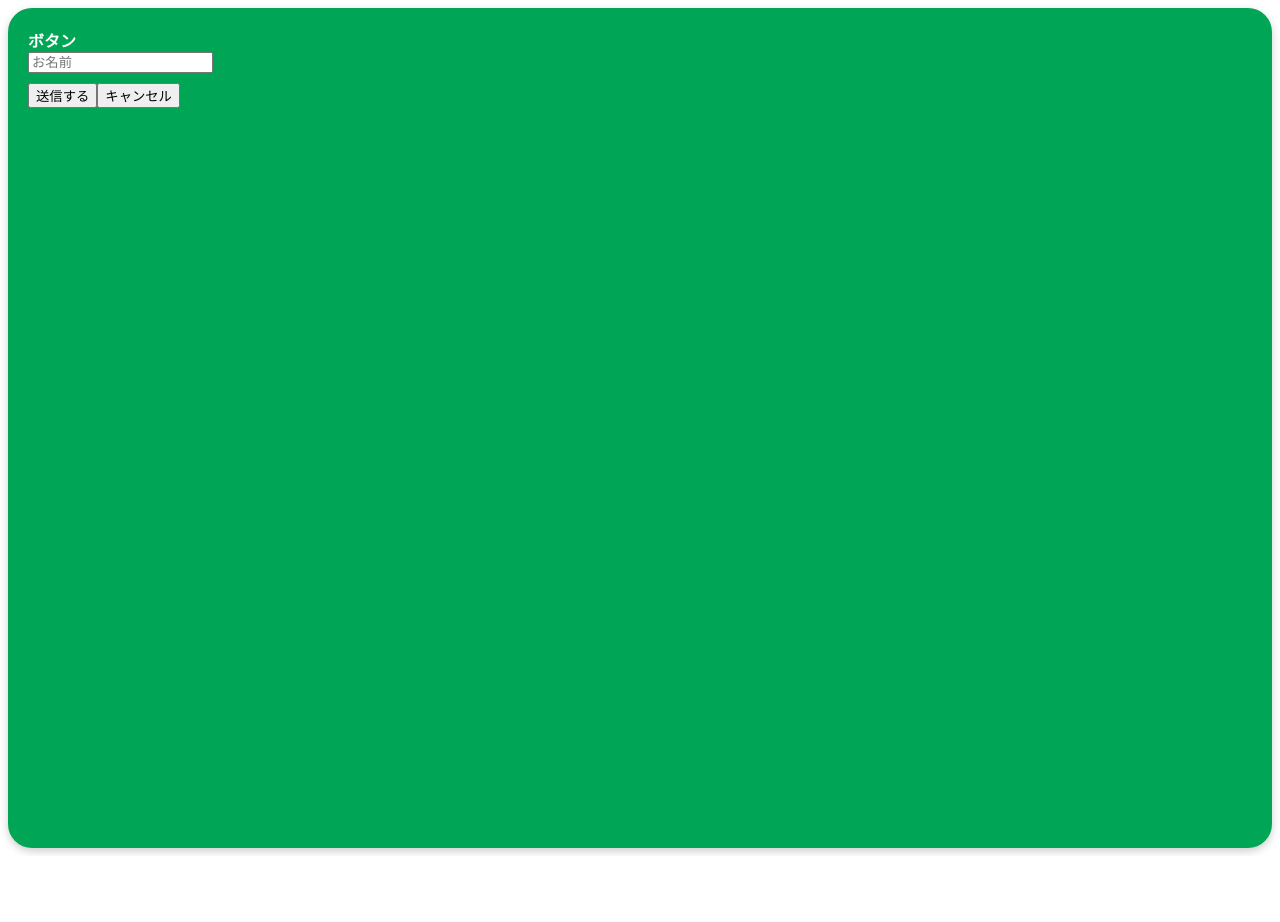
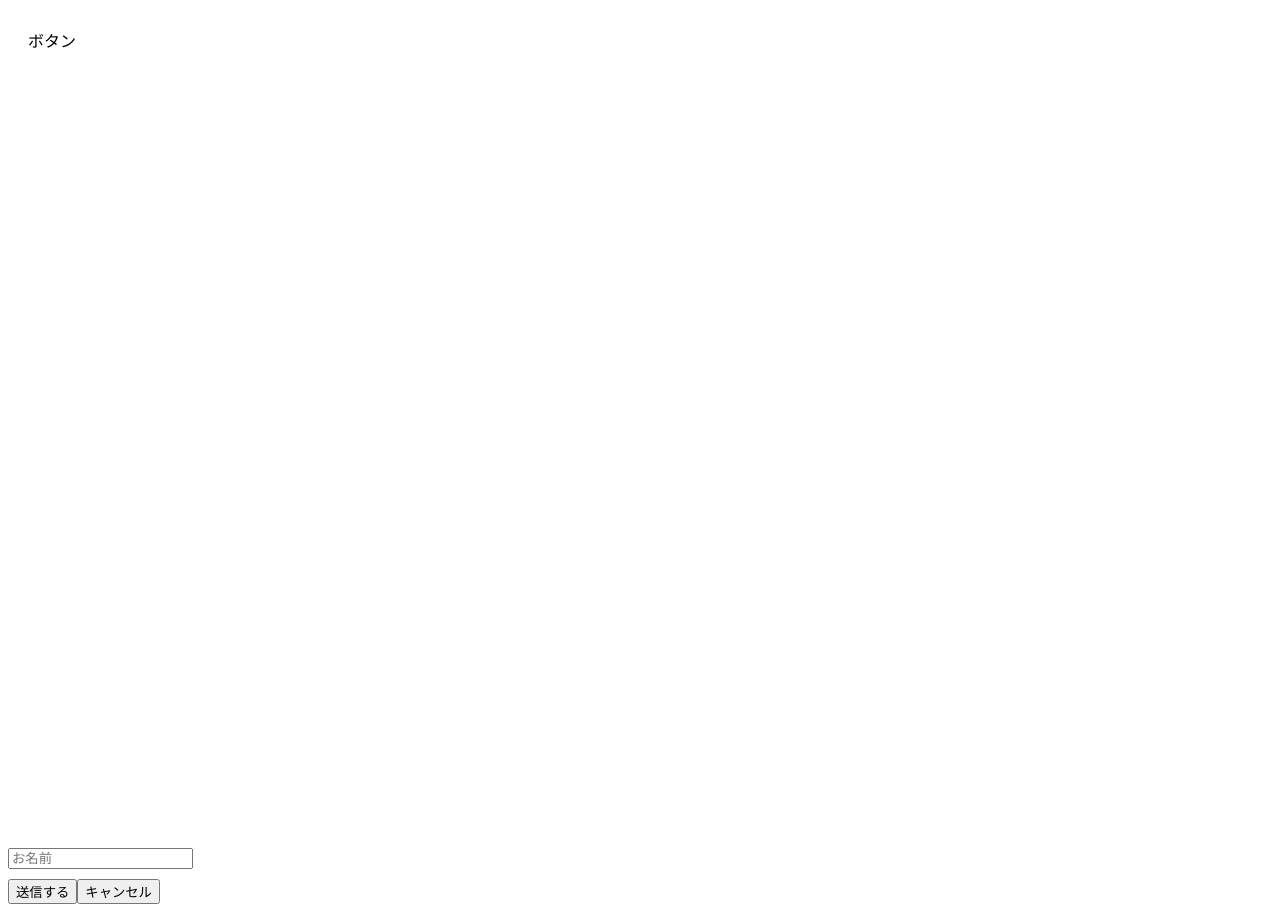
Before and after one commit to ag3i/LIFF, a Nuxt app: page / in a window 1280 px wide. Before the commit the page ends 856 px from the top, so only its background shows below. Built offline with nearby package versions, Linux system fonts and the light colour scheme.

Commit message:
頼みます

```diff
--- a/components/MyButton.vue
+++ b/components/MyButton.vue
@@ -3,7 +3,7 @@
 </template>
 
 <style>
-.container {
+.MyButton {
     background-color: #00a656;
     border-radius: 1.5em;
     box-shadow: 0 0.2em 0.5em rgba(0, 0, 0, 0.2);
--- a/pages/index.vue
+++ b/pages/index.vue
@@ -1,8 +1,10 @@
 <template>
   <section class="container">
+  <div class="container1">
     <div>
       <MyButton />
     </div>
+  </div>
     <div class="form">
       <div class="control">
         <input class="input" type="text" placeholder="お名前" v-model="formData.name">
@@ -14,13 +16,8 @@
 </template>
 
 <script>
-import MyButton from "~/components/MyButton.vue";
-
+// import liff from '@line/liff'
 export default {
-  components: {
-    MyButton
-  },
-
   data() {
     return {
       formData: {
@@ -77,7 +74,7 @@ export default {
 </script>
 
 <style>
-.container {
+.container1 {
   margin: 0 auto;
   padding: 20px;
   min-height: 100vh;
@@ -90,14 +87,4 @@ export default {
 .form > * {
   margin-bottom: 10px;
 }
-
-.MyButton {
-  background-color: #00a656;
-  border-radius: 1.5em;
-  box-shadow: 0 0.2em 0.5em rgba(0, 0, 0, 0.2);
-  padding: 1em 2em;
-  color: #ffffff;
-  font-weight: bold;
-  text-decoration: none;
-}
 </style>
```
